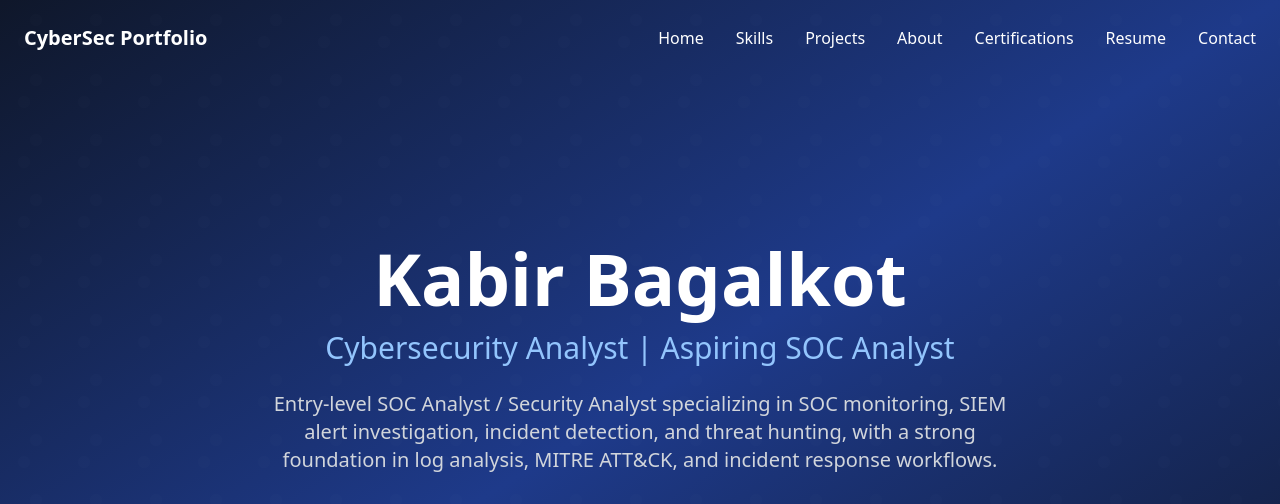
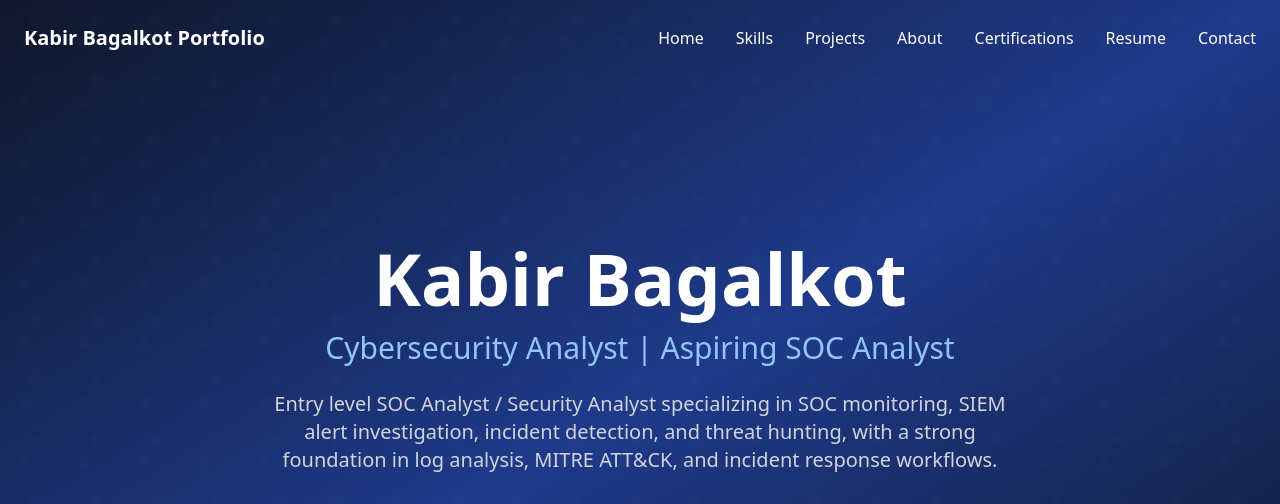
Before and after one commit to kabir737851/kabir_bagalkot_portfolio, a React (Vite) app: page / in a window 1280 px wide. Shown: the top 504 px of the page. Built offline with nearby package versions, Linux system fonts and the light colour scheme.

Commit message:
Updated portfolio sections 4

```diff
--- a/src/components/Hero.tsx
+++ b/src/components/Hero.tsx
@@ -25,7 +25,7 @@ const Hero = () => {
               Cybersecurity Analyst | Aspiring SOC Analyst
             </h2>
             <p className="text-lg md:text-xl text-gray-300 mb-8 max-w-3xl mx-auto leading-relaxed animate-slide-up animation-delay-200">
-              Entry-level SOC Analyst / Security Analyst specializing in SOC monitoring, SIEM alert investigation, incident detection, and
+              Entry level SOC Analyst / Security Analyst specializing in SOC monitoring, SIEM alert investigation, incident detection, and
               threat hunting, with a strong foundation in log analysis, MITRE ATT&CK, and incident response workflows.
             </p>
 
--- a/src/components/Navigation.tsx
+++ b/src/components/Navigation.tsx
@@ -47,7 +47,7 @@ const Navigation = () => {
               isScrolled ? 'text-gray-900' : 'text-white'
             }`}
           >
-            CyberSec Portfolio
+            Kabir Bagalkot Portfolio
           </button>
 
           <div className="hidden md:flex items-center space-x-8">
--- a/vite.config.ts
+++ b/vite.config.ts
@@ -4,7 +4,7 @@ import react from "@vitejs/plugin-react";
 // https://vitejs.dev/config/
 export default defineConfig({
   plugins: [react()],
-  base: "/kabir_bagalkot_portfolio/", // ✅ add this line
+  base: "/kabir_bagalkot_portfolio/",
   optimizeDeps: {
     exclude: ["lucide-react"],
   },
```
